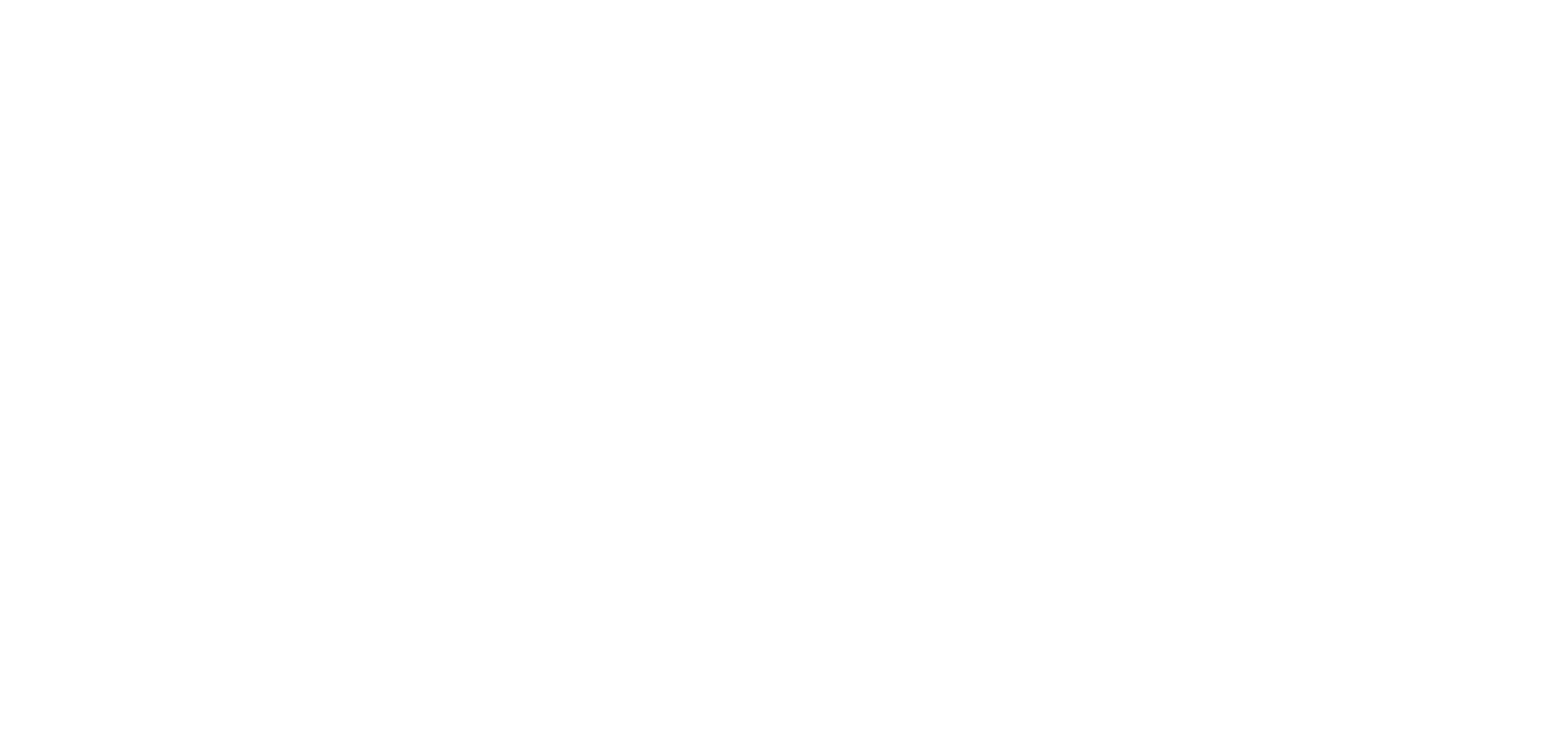
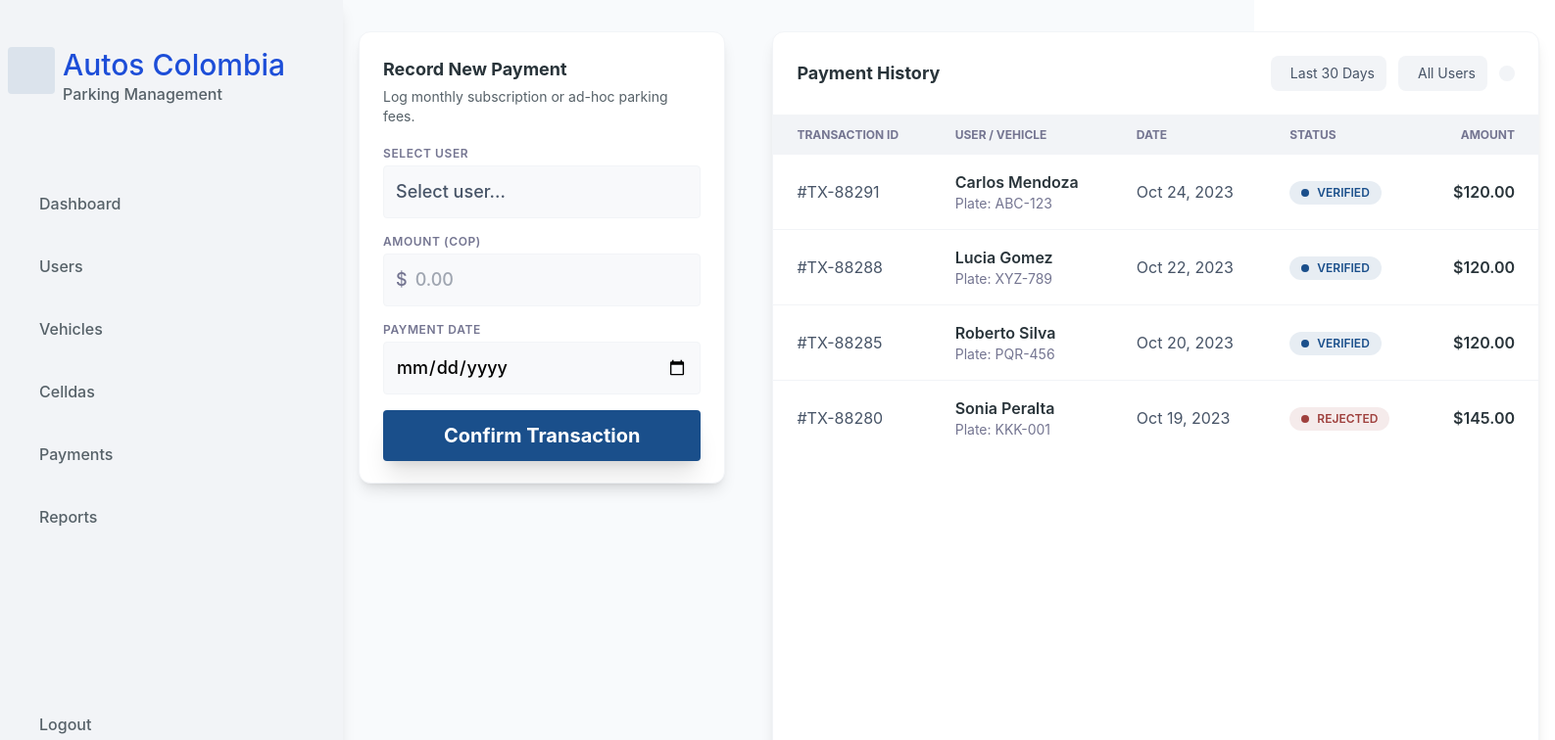
Before and after one commit to Kevin-AC/AutosColombia, a React (Vite) app in the folder frontend/: page /Pagos in a window 1280 px wide. Before the commit this address had no page. Shown: the top 756 px of the page at 98% size, 1587 px wide, since content can reach past the window. Built offline with nearby package versions, Linux system fonts and the light colour scheme.

Commit message:
Feat: agregar página de gestión de pagos con componentes de registro y historial

```diff
--- /dev/null
+++ b/frontend/src/components/HistorialPagos.jsx
@@ -0,0 +1,129 @@
+export default function HistorialPagos() {
+
+    const pagos = [
+        {
+            id: "#TX-88291",
+            nombre: "Carlos Mendoza",
+            placa: "ABC-123",
+            fecha: "Oct 24, 2023",
+            estado: "verified",
+            monto: "$120.00"
+        },
+        {
+            id: "#TX-88288",
+            nombre: "Lucia Gomez",
+            placa: "XYZ-789",
+            fecha: "Oct 22, 2023",
+            estado: "verified",
+            monto: "$120.00"
+        },
+        {
+            id: "#TX-88285",
+            nombre: "Roberto Silva",
+            placa: "PQR-456",
+            fecha: "Oct 20, 2023",
+            estado: "verified",
+            monto: "$120.00"
+        },
+        {
+            id: "#TX-88280",
+            nombre: "Sonia Peralta",
+            placa: "KKK-001",
+            fecha: "Oct 19, 2023",
+            estado: "rejected",
+            monto: "$145.00"
+        },
+    ];
+
+    const estadoStyles = {
+        verified: "bg-Primary/10 text-Primary",
+        rejected: "bg-Reddot/10 text-Reddot"
+    };
+
+    return (
+        <section className="w-full bg-white rounded-xl shadow-lg border border-Neutral flex flex-col">
+            <div className="p-6 flex items-center justify-between border-b border-Neutral">
+                <h2 className="text-lg font-bold text-TitlePrimary">
+                    Payment History
+                </h2>
+
+                <div className="flex items-center gap-3">
+
+                    <button className="flex items-center gap-2 px-3 py-2 bg-Neutral rounded-lg text-Secondary text-sm">
+                        <ion-icon name="calendar-outline"></ion-icon>
+                        Last 30 Days
+                    </button>
+
+                    <button className="flex items-center gap-2 px-3 py-2 bg-Neutral rounded-lg text-Secondary text-sm">
+                        <ion-icon name="filter-outline"></ion-icon>
+                        All Users
+                    </button>
+
+                    <button className="p-2 bg-Neutral rounded-lg text-Secondary">
+                        <ion-icon name="download-outline"></ion-icon>
+                    </button>
+
+                </div>
+            </div>
+            <div className="overflow-x-auto">
+                <table className="w-full">
+
+                    <thead className="bg-Neutral text-xs text-Tertiary uppercase">
+                        <tr>
+                            <th className="px-6 py-3 text-left">Transaction ID</th>
+                            <th className="px-6 py-3 text-left">User / Vehicle</th>
+                            <th className="px-6 py-3 text-left">Date</th>
+                            <th className="px-6 py-3 text-left">Status</th>
+                            <th className="px-6 py-3 text-right">Amount</th>
+                        </tr>
+                    </thead>
+
+                    <tbody className="divide-y divide-Neutral">
+
+                        {pagos.map((pago, index) => (
+                            <tr key={index} className="hover:bg-Neutral/40 transition">
+
+
+                                <td className="px-6 py-4 text-Secondary">
+                                    {pago.id}
+                                </td>
+
+
+                                <td className="px-6 py-4">
+                                    <div className="flex flex-col">
+                                        <span className="font-semibold text-TitlePrimary">
+                                            {pago.nombre}
+                                        </span>
+                                        <span className="text-sm text-Tertiary">
+                                            Plate: {pago.placa}
+                                        </span>
+                                    </div>
+                                </td>
+
+
+                                <td className="px-6 py-4 text-Secondary">
+                                    {pago.fecha}
+                                </td>
+
+                                <td className="px-6 py-4">
+                                    <span className={`inline-flex items-center gap-2 px-3 py-1 rounded-full text-xs font-semibold ${estadoStyles[pago.estado]}`}>
+                                        <span className="w-2 h-2 rounded-full bg-current"></span>
+                                        {pago.estado.toUpperCase()}
+                                    </span>
+                                </td>
+
+
+                                <td className="px-6 py-4 text-right font-semibold text-TitlePrimary">
+                                    {pago.monto}
+                                </td>
+
+                            </tr>
+                        ))}
+
+                    </tbody>
+
+                </table>
+            </div>
+        </section>
+    );
+}
--- a/frontend/src/components/MenuLateral.jsx
+++ b/frontend/src/components/MenuLateral.jsx
@@ -42,7 +42,7 @@
 
                         </li>
                         <li>
-                            <Link to={'/'} className="NavLink">
+                            <Link to={'/Pagos'} className="NavLink">
                                 <ion-icon name="cash-outline" size={'large'}></ion-icon>
                                 <span>Payments</span>
                             </Link>
--- /dev/null
+++ b/frontend/src/components/RegistroPago.jsx
@@ -0,0 +1,60 @@
+export default function RegistroPago() {
+    return (
+        <section className="w-[550px] h-[462px] bg-white rounded-xl shadow-lg border border-Neutral p-6 flex flex-col gap-5">
+            <div>
+                <h2 className="text-lg font-bold text-TitlePrimary">
+                    Record New Payment
+                </h2>
+                <p className="text-sm text-Paragraf mt-1">
+                    Log monthly subscription or ad-hoc parking fees.
+                </p>
+            </div>
+            <form className="flex flex-col gap-4">
+                <div className="flex flex-col gap-1">
+                    <label className="text-xs font-semibold text-Tertiary tracking-wider">
+                        SELECT USER
+                    </label>
+                    <div className="relative">
+                        <select className="inputRegistro appearance-none text-Secondary">
+                            <option className="">Select user...</option>
+                            <option>Kevin</option>
+                            <option>Juan</option>
+                        </select>
+                        <div className="absolute right-3 top-1/2 -translate-y-1/2 text-Tertiary">
+                            <ion-icon name="chevron-down-outline"></ion-icon>
+                        </div>
+                    </div>
+                </div>
+                <div className="flex flex-col gap-1">
+                    <label className="text-xs font-semibold text-Tertiary tracking-wider">
+                        AMOUNT (COP)
+                    </label>
+                    <div className="flex items-center inputRegistro">
+                        <span className="text-Tertiary mr-2">$</span>
+                        <input
+                            type="number"
+                            placeholder="0.00"
+                            className="w-full bg-transparent outline-none text-Secondary"
+                        />
+                    </div>
+                </div>
+                <div className="flex flex-col gap-1">
+                    <label className="text-xs font-semibold text-Tertiary tracking-wider">
+                        PAYMENT DATE
+                    </label>
+                    <input
+                        type="date"
+                        className="inputRegistro"
+                    />
+                </div>
+                <button
+                    type="submit"
+                    className="buttonSubmit"
+                >
+                    Confirm Transaction
+                </button>
+
+            </form>
+        </section>
+    );
+}
--- a/frontend/src/main.jsx
+++ b/frontend/src/main.jsx
@@ -6,6 +6,7 @@
 import GestionUsuarios from './pages/GestionUsuarios.jsx'
 import GestionVehiculos from './pages/GestionVehiculos.jsx';
 import GestionCeldas from './pages/GestionCeldas.jsx'
+import GestionPagos from './pages/GestionPagos.jsx'
 
 createRoot(document.getElementById('root')).render(
   <BrowserRouter>
@@ -14,6 +15,7 @@
       <Route path="/Usuarios" element={<GestionUsuarios />} />
       <Route path="/Vehiculos" element={<GestionVehiculos />} />
       <Route path="/Celdas" element={<GestionCeldas />} />
+      <Route path="/Pagos" element={<GestionPagos />} />
 
     </Routes>
   </BrowserRouter>
--- /dev/null
+++ b/frontend/src/pages/GestionPagos.jsx
@@ -0,0 +1,16 @@
+import RegistroPago from "../components/RegistroPago";
+import MenuLateral  from "../components/MenuLateral";
+import HistorialPagos from "../components/HistorialPagos";
+export default function GestionPagos() {
+    return (
+        <main className="flex gap-0 bg-MainBackground">
+            <article className="w-auto">
+                <MenuLateral />
+            </article>
+            <section className="w-full p-4 flex gap-12 justify-between  mt-4 ">
+                <RegistroPago />
+                <HistorialPagos/>
+            </section>
+        </main>
+    )
+}
```
